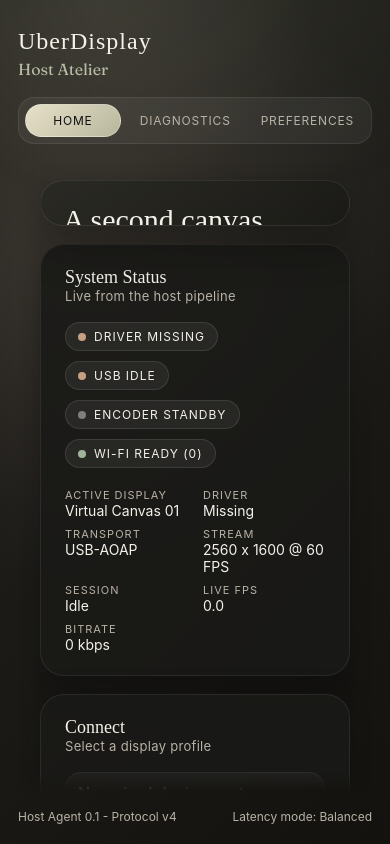
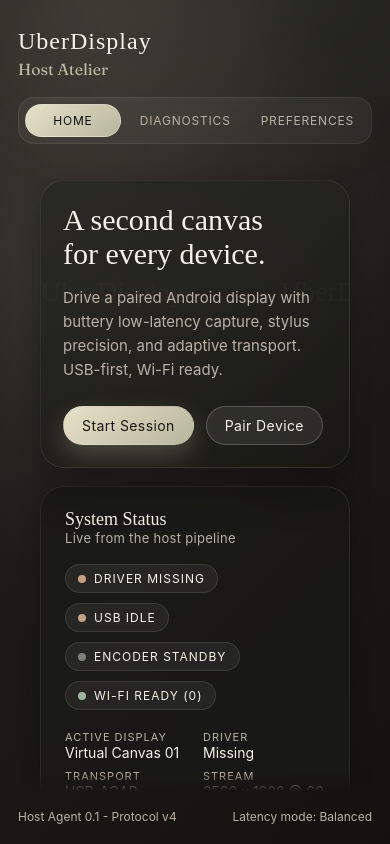
Before and after one commit to supermarsx/uberdisplay, a Next.js app in the folder pc/: page / in a window 390 px wide. Built offline with nearby package versions, Linux system fonts and the light colour scheme.

Commit message:
Update .content-grid styles for better alignment
Changed .content-grid to use align-items: start and grid-auto-rows: max-content for improved layout and alignment on relevant breakpoints.

```diff
--- a/pc/app/globals.css
+++ b/pc/app/globals.css
@@ -802,7 +802,11 @@ body {
     min-height: auto;
     align-self: stretch;
     height: auto;
-    grid-auto-rows: min-content;
+  }
+
+  .content-grid {
+    align-items: start;
+    grid-auto-rows: max-content;
   }
 }
 
```
